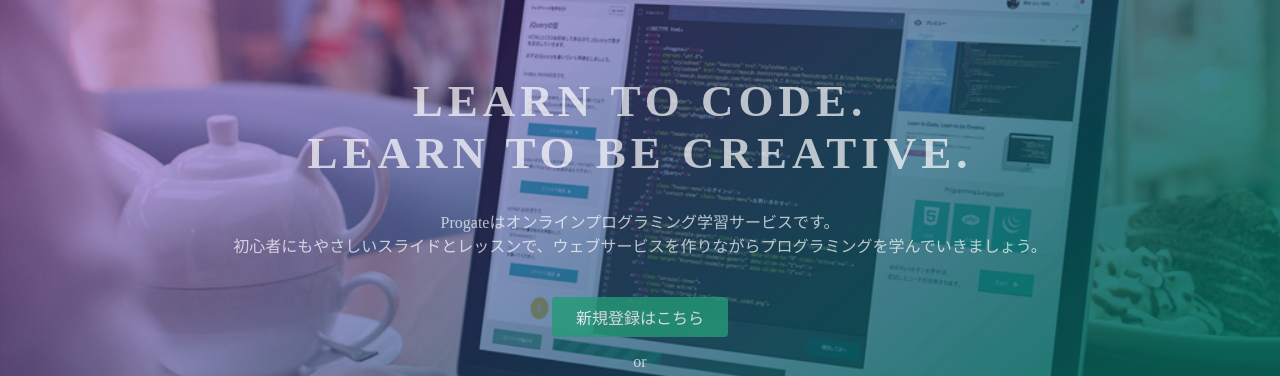
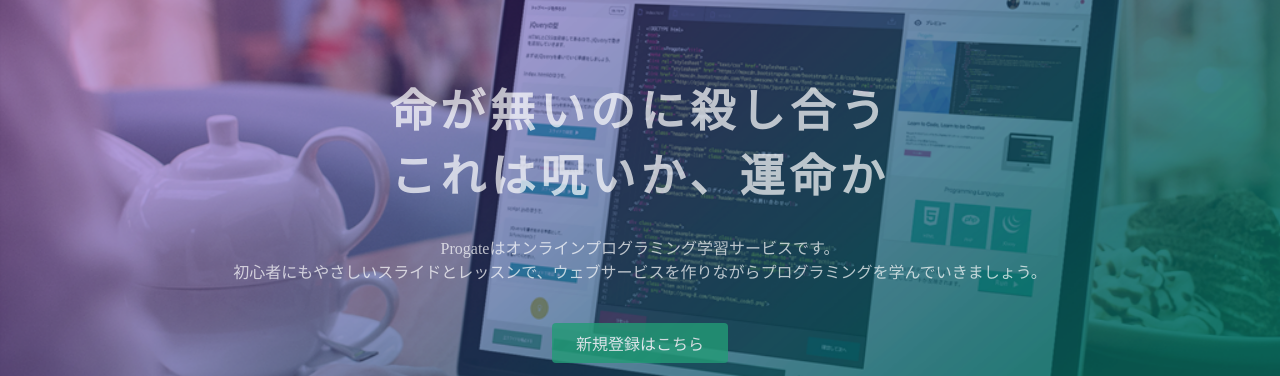
Before and after one commit to Kotonoe-WordFlourish/skills-github-pages, a plain HTML site: page index.html in a window 1280 px wide. Shown: the part 135-511 px from the top of the page. Drawn offline with Linux system fonts and the light colour scheme.

Commit message:
Update index.html

```diff
--- a/index.html
+++ b/index.html
@@ -23,7 +23,7 @@
   </header>
   <div class="top-wrapper">
     <div class="container">
-      <h1>LEARN TO CODE.<br>LEARN TO BE CREATIVE.</h1>
+      <h1>命が無いのに殺し合う<br>これは呪いか、運命か</h1>
       <p>Progateはオンラインプログラミング学習サービスです。<br>初心者にもやさしいスライドとレッスンで、ウェブサービスを作りながらプログラミングを学んでいきましょう。</p>
       <div class="btn-wrapper">
         <a href="#" class="btn signup">新規登録はこちら</a>
```
